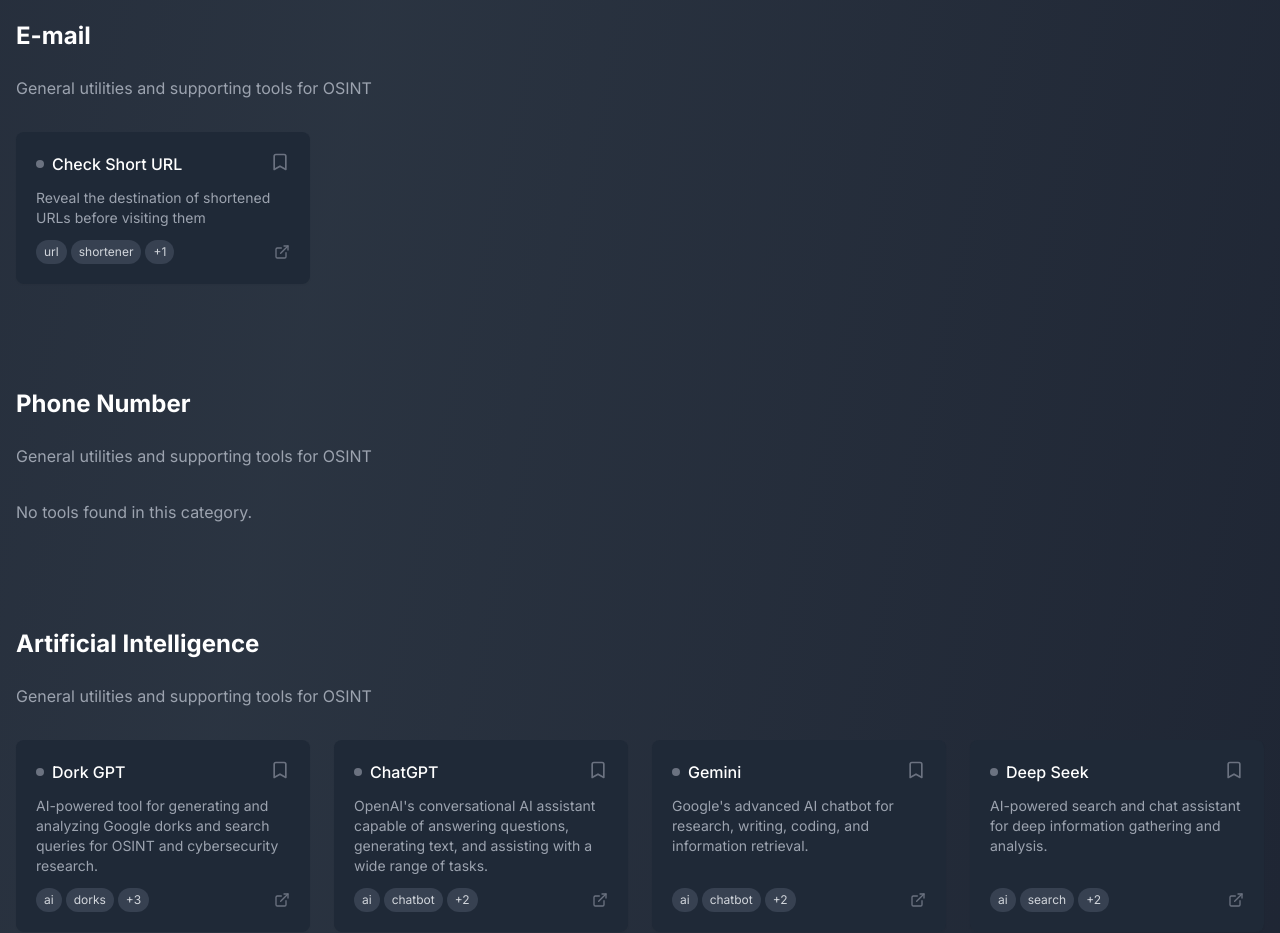
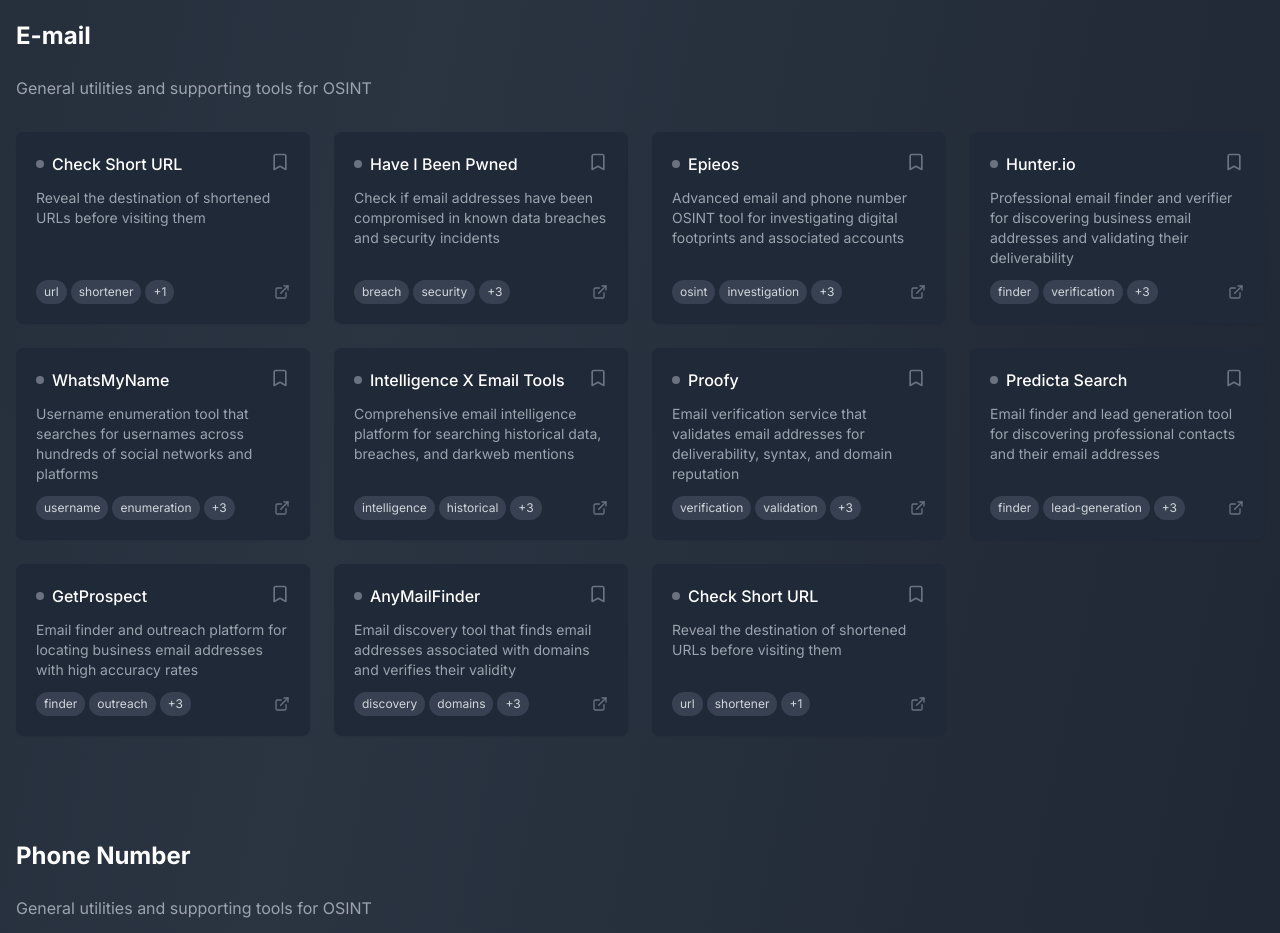
Before and after one commit to S3lc0uth/Brahmastra-OSINT, a React (Vite) app: page / in a window 1280 px wide. Shown: the part 4080-5013 px from the top of the page. Built offline with nearby package versions, Linux system fonts and the light colour scheme.

Commit message:
Update tools.ts

```diff
--- a/src/data/tools.ts
+++ b/src/data/tools.ts
@@ -288,6 +288,89 @@
     // =========================
     // Email
     // =========================
+    // =========================
+    // Email
+    // =========================
+    {
+        id: "check-short-url",
+        name: "Check Short URL",
+        description: "Reveal the destination of shortened URLs before visiting them",
+        url: "https://checkshorturl.com/",
+        category: "Email",
+        tags: ["url", "shortener", "security"],
+    },
+    {
+        id: "haveibeenpwned",
+        name: "Have I Been Pwned",
+        description: "Check if email addresses have been compromised in known data breaches and security incidents",
+        url: "https://haveibeenpwned.com/",
+        category: "Email",
+        tags: ["breach", "security", "compromise", "data-leak", "verification"],
+    },
+    {
+        id: "epieos",
+        name: "Epieos",
+        description: "Advanced email and phone number OSINT tool for investigating digital footprints and associated accounts",
+        url: "https://epieos.com/",
+        category: "Email",
+        tags: ["osint", "investigation", "footprint", "accounts", "analysis"],
+    },
+    {
+        id: "hunter-io",
+        name: "Hunter.io",
+        description: "Professional email finder and verifier for discovering business email addresses and validating their deliverability",
+        url: "https://hunter.io/",
+        category: "Email",
+        tags: ["finder", "verification", "business", "professional", "deliverability"],
+    },
+    {
+        id: "whatsmyname",
+        name: "WhatsMyName",
+        description: "Username enumeration tool that searches for usernames across hundreds of social networks and platforms",
+        url: "https://whatsmyname.app/",
+        category: "Email",
+        tags: ["username", "enumeration", "social-networks", "platforms", "osint"],
+    },
+    {
+        id: "intelx-email",
+        name: "Intelligence X Email Tools",
+        description: "Comprehensive email intelligence platform for searching historical data, breaches, and darkweb mentions",
+        url: "https://intelx.io/tools?tab=email",
+        category: "Email",
+        tags: ["intelligence", "historical", "darkweb", "breaches", "search"],
+    },
+    {
+        id: "proofy",
+        name: "Proofy",
+        description: "Email verification service that validates email addresses for deliverability, syntax, and domain reputation",
+        url: "https://proofy.io/",
+        category: "Email",
+        tags: ["verification", "validation", "deliverability", "syntax", "reputation"],
+    },
+    {
+        id: "predictasearch",
+        name: "Predicta Search",
+        description: "Email finder and lead generation tool for discovering professional contacts and their email addresses",
+        url: "https://www.predictasearch.com/",
+        category: "Email",
+        tags: ["finder", "lead-generation", "professional", "contacts", "discovery"],
+    },
+    {
+        id: "getprospect",
+        name: "GetProspect",
+        description: "Email finder and outreach platform for locating business email addresses with high accuracy rates",
+        url: "https://getprospect.com/",
+        category: "Email",
+        tags: ["finder", "outreach", "business", "accuracy", "prospecting"],
+    },
+    {
+        id: "anymailfinder",
+        name: "AnyMailFinder",
+        description: "Email discovery tool that finds email addresses associated with domains and verifies their validity",
+        url: "https://anymailfinder.com/",
+        category: "Email",
+        tags: ["discovery", "domains", "validity", "finder", "verification"],
+    },
     {
         id: "check-short-url",
         name: "Check Short URL",
```
